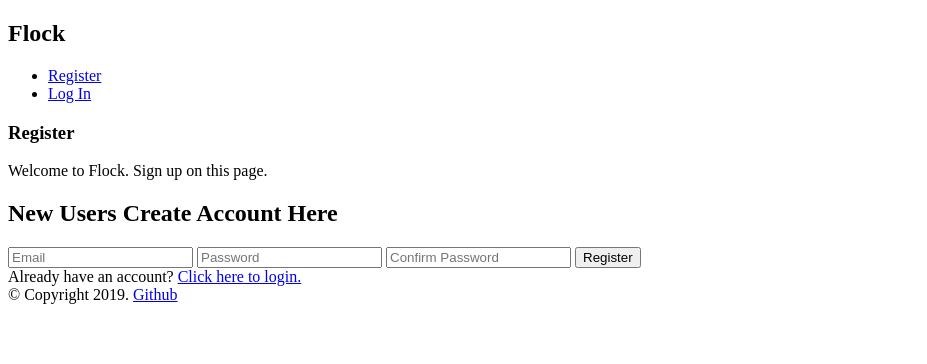
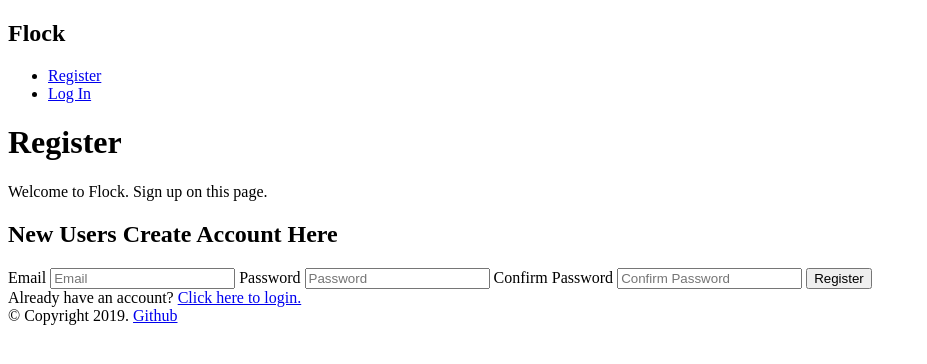
Before and after one commit to zacharysang/flock, a Flask app: page /register in a window 1280 px wide. Shown: the top 364 px of the page, without its empty margins (0-927 px from the left). Run offline with Flask 2, Linux system fonts and the light colour scheme.

Commit message:
Clean up auth and base templates

```diff
--- a/master/flock_server/templates/auth/register.html
+++ b/master/flock_server/templates/auth/register.html
@@ -8,11 +8,15 @@
     <!-- Form for new users to create an account -->
     <h2>New Users Create Account Here</h2>
     <form id="register-form" action="register" method="post">
-      <input class="generic-entry" type="text" name="email" placeholder="Email">
+      <label for="email">Email</label>
+      <input class="generic-entry" type="text" name="email" placeholder="Email"
+        required>
+      <label for="password">Password</label>
       <input class="generic-entry" type="password" name="password"
-          placeholder="Password">
+          placeholder="Password" required>
+      <label for="confirm-password">Confirm Password</label>
       <input class="generic-entry" type="password" name="confirm-password"
-          placeholder="Confirm Password">
+          placeholder="Confirm Password" required>
       <input class="submit" type="submit" name="register" value="Register">
     </form>
     Already have an account? <a href="/login">Click here to login.</a>
--- a/master/flock_server/templates/layout.html
+++ b/master/flock_server/templates/layout.html
@@ -17,14 +17,16 @@
         <li><a href="{{ url_for('auth.login') }}">Log In</a>
       {% endif %}
     </ul>
-  <nav>
+  </nav>
   <body>
     <!-- Flash messages that we have -->
     {% for message in get_flashed_messages() %}
       <div class="flash">{{ message }}</div>
     {% endfor %}
+
     <!-- Content will go here -->
     <div id="content">{% block content %}{% endblock %}</div>
+
     <div id="footer">
       {% block footer %}
       &copy; Copyright 2019. <a href="https://github.com/zacharysang/flock">Github</a>
```
Also changed, not shown: master/flock_server/templates/auth/login.html (+5 -2 lines), 1 other file.
